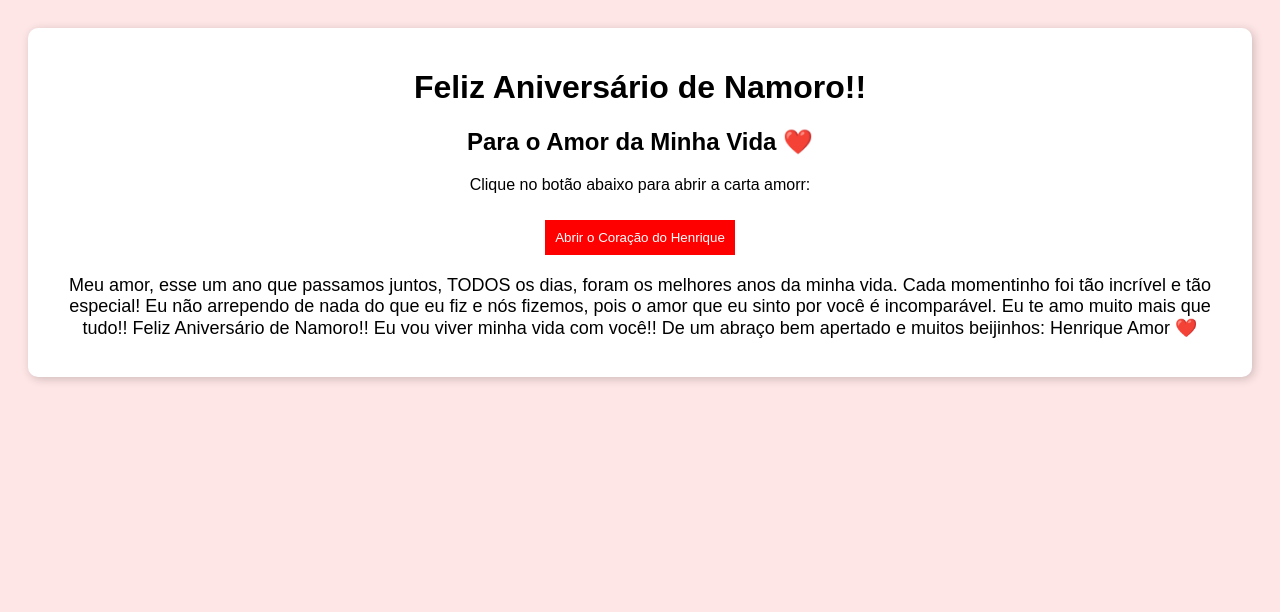
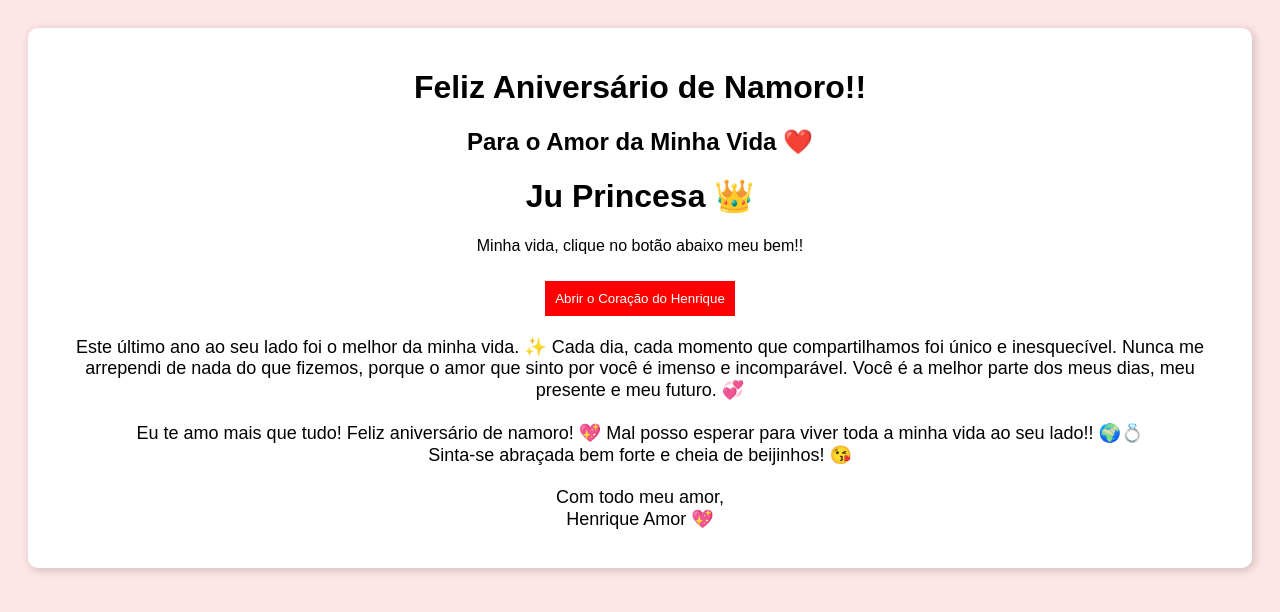
Before and after one commit to henriquemurakami14/aniversario-de-namoro, a plain HTML site: page index.html in a window 1280 px wide. Both pictures are taken after a click on the button "Abrir o Coração do Henrique". Drawn offline with Linux system fonts and the light colour scheme.

Commit message:
Add files via upload

```diff
--- a/index.html
+++ b/index.html
@@ -3,7 +3,7 @@
 <head>
     <meta charset="UTF-8">
     <meta name="viewport" content="width=device-width, initial-scale=1.0">
-    <title>Carta para Você 💌</title>
+    <title>Uma cartinha linda para você 💌</title>
     <style>
         body { font-family: Arial, sans-serif; text-align: center; background-color: #ffe6e6; padding: 20px; }
         .carta { background: white; padding: 20px; border-radius: 10px; box-shadow: 2px 2px 10px rgba(0, 0, 0, 0.2); display: inline-block; }
@@ -15,9 +15,10 @@
     <div class="carta">
         <h1>Feliz Aniversário de Namoro!!</h1>
         <h2>Para o Amor da Minha Vida ❤️</h2>
-        <p>Clique no botão abaixo para abrir a carta amorr:</p>
+        <h1>Ju Princesa 👑</h1>
+        <p>Minha vida, clique no botão abaixo meu bem!!</p>
         <button class="btn" onclick="mostrarMensagem()">Abrir o Coração do Henrique</button>
-        <p class="mensagem" id="mensagem">Meu amor, esse um ano que passamos juntos, TODOS os dias, foram os melhores anos da minha vida. Cada momentinho foi tão incrível e tão especial! Eu não arrependo de nada do que eu fiz e nós fizemos, pois o amor que eu sinto por você é incomparável. Eu te amo muito mais que tudo!! Feliz Aniversário de Namoro!! Eu vou viver minha vida com você!! De um abraço bem apertado e muitos beijinhos: Henrique Amor ❤️</p>
+        <p class="mensagem" id="mensagem">Este último ano ao seu lado foi o melhor da minha vida. ✨ Cada dia, cada momento que compartilhamos foi único e inesquecível. Nunca me arrependi de nada do que fizemos, porque o amor que sinto por você é imenso e incomparável. Você é a melhor parte dos meus dias, meu presente e meu futuro. 💞<br><br>Eu te amo mais que tudo! Feliz aniversário de namoro! 💖 Mal posso esperar para viver toda a minha vida ao seu lado!! 🌍💍<br>Sinta-se abraçada bem forte e cheia de beijinhos! 😘<br><br>Com todo meu amor,<br>Henrique Amor 💖</p>
     </div>
 
     <script>
```
